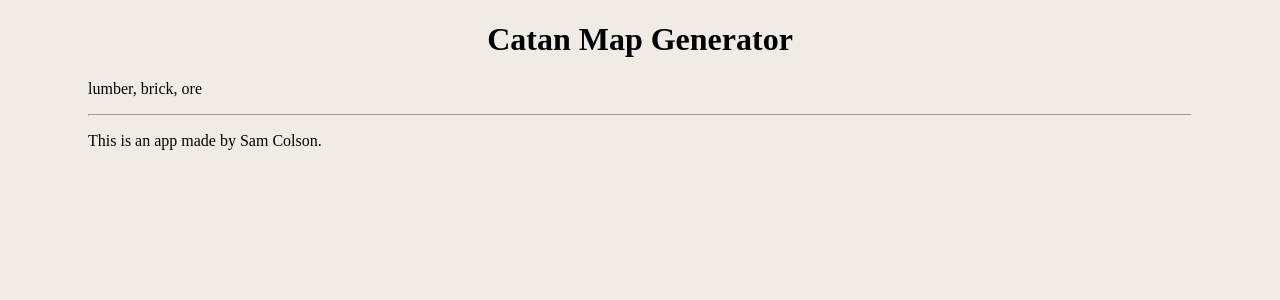
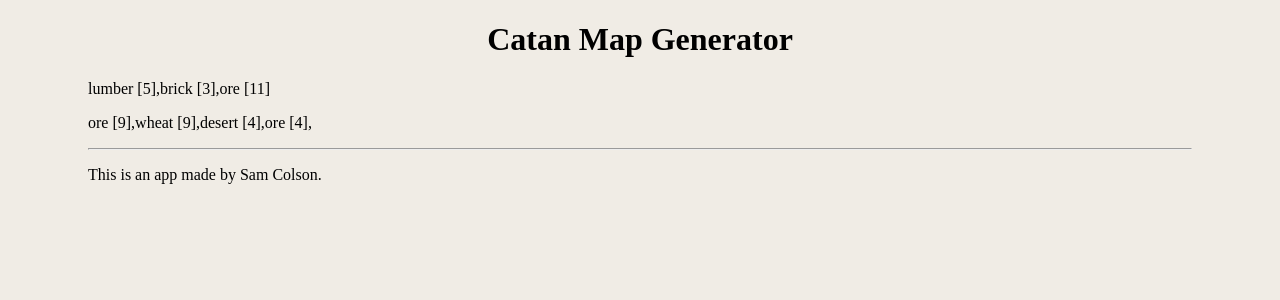
Before and after one commit to samcolson4/react-catan, a React (Create React App) app in the folder catan/: page / in a window 1280 px wide. Shown: the top 300 px of the page. Built offline with nearby package versions, Linux system fonts and the light colour scheme.

Commit message:
Allocate numbers. Add rows

```diff
--- a/catan/src/components/generator/Generator-logic.js
+++ b/catan/src/components/generator/Generator-logic.js
@@ -5,6 +5,7 @@
     this.numbers = numbers
     this.ports = ports
     this.boardHexes = []
+    this.boardNumbers = []
   }
 
   shuffle(array) {
@@ -21,7 +22,9 @@
   }
 
   allocateNumbers() {
-
+    this.boardNumbers = this.numbers
+    this.shuffle(this.boardNumbers)
+    return this.boardNumbers
   }
 
 }
--- a/catan/src/components/generator/Generator.js
+++ b/catan/src/components/generator/Generator.js
@@ -11,11 +11,25 @@
 
   let generator = new GeneratorLogic(hexes, numbers, ports)
   generator.allocateHexes()
+  generator.allocateNumbers()
 
   return (
     <div className="Generator">
       <div id="row_one">
-        <p> { generator.boardHexes[0] }, { generator.boardHexes[1] }, { generator.boardHexes[2] } </p>
+        <p>
+          { generator.boardHexes[0] } [{ generator.boardNumbers[0] }],
+          { generator.boardHexes[1] } [{ generator.boardNumbers[1] }],
+          { generator.boardHexes[2] } [{ generator.boardNumbers[2] }]
+        </p>
+      </div>
+
+      <div id="row_two">
+        <p>
+          { generator.boardHexes[3] } [{ generator.boardNumbers[3] }],
+          { generator.boardHexes[4] } [{ generator.boardNumbers[4] }],
+          { generator.boardHexes[5] } [{ generator.boardNumbers[5] }],
+          { generator.boardHexes[6] } [{ generator.boardNumbers[6] }],
+        </p>
       </div>
     </div>
   )}
```
Also changed, not shown: 1 other file (tests, documents, lock files or other folders).
